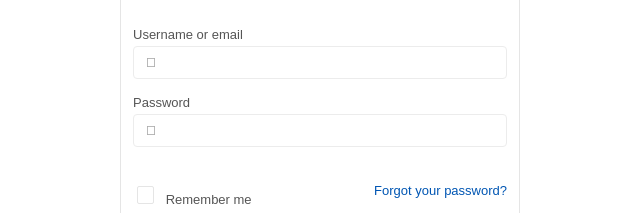
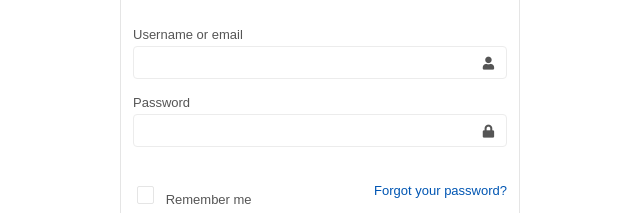
Before and after one commit to jesswu1551/jesswu1551.github.io, a plain HTML site: page login_page/login_page.html in a window 1280 px wide. Shown: the part 254-467 px from the top of the page, 320-960 px from the left. Drawn offline with Linux system fonts and the light colour scheme.

Commit message:
modify form input icon

```diff
--- a/login_page/login_page.css
+++ b/login_page/login_page.css
@@ -1,6 +1,4 @@
-* {
-  box-sizing: border-box;
-}
+* { box-sizing: border-box; }
 
 body {
   margin: 0;
@@ -29,14 +27,16 @@ nav a { text-decoration: none; }
   position: absolute;
   top: 50%;
   left: 50%;
-  transform: translate(-200px,-200px);
+  transform: translate(-200px, -200px);
   margin: auto;
 }
 
+/* tab style : sign in & register */
 .tabset {
   width: 400px;
   border: 1px solid #e5e5e5;
   border-radius: 4px;
+
 }
 
 .tabset > input[type="radio"] {
@@ -49,10 +49,10 @@ nav a { text-decoration: none; }
   padding: 15px;
   margin: 0;
   width: 50%;
-  text-align: center;
   font-size: 16px;
   border-bottom: 1px solid #e5e5e5;
   background-color: #fafafa;
+  text-align: center;
   cursor: pointer;
 }
 
@@ -63,13 +63,9 @@ nav a { text-decoration: none; }
 
 .tabset > input:checked + label {
   color: #000;
+  font-weight: bold;
   border-bottom: 2px solid #6666c4;
-  font-weight: bold;
   background-color: #fff;
-}
-
-.tab-panels {
-  padding-top: 80px;
 }
 
 .tabset > label:first-of-type {
@@ -79,6 +75,11 @@ nav a { text-decoration: none; }
 
 .tabset > label:last-of-type {
   border-top-right-radius: 4px;
+}
+
+/* form content */
+.tab-panels {
+  padding-top: 80px;
 }
 
 .tabset .tab-panel {
@@ -139,10 +140,10 @@ input[type=checkbox] {
 input[type=checkbox]:after {
   content: "";
   display: inline-block;
-  visibility: visible;
-  padding-left: 3px;
   width: 12px;
   height: 16px;
+  padding-left: 3px;
+  visibility: visible;
   color: #0056b3;
   border: 1px solid #e5e5e5;
   border-radius: 2px;
@@ -153,22 +154,29 @@ input[type=checkbox]:checked:after {
   font-weight: bold;
 }
 
-.input-icon input {
-  font-family: FontAwesome, sans-serif;
+/* icons inside input */
+.password-icons .password-icon {
+  position: absolute;
+  top: 178px;
+  right: 26px;
 }
 
-::-webkit-input-placeholder {
+.username-icons .username-icon {
+  position: absolute;
+  top: 110px;
+  right: 26px;
+}
+
+/* ::-webkit-input-placeholder {
   direction: rtl;
-}
+} */
 
 .forgot {
   float: left;
   width: 50%;
 }
 
-.forgot > label:hover {
-  cursor: pointer;
-}
+.forgot > label:hover { cursor: pointer; }
 
 .forgot-psword > a {
   float: right;
@@ -176,13 +184,9 @@ input[type=checkbox]:checked:after {
   text-decoration: none;
 }
 
-.forgot-psword:hover > a {
-  text-decoration: underline;
-}
+.forgot-psword:hover > a { text-decoration: underline; }
 
-.home-btn {
-  text-align: center;
-}
+.home-btn { text-align: center; }
 
 #home-btn {
   width: 100px;
--- a/login_page/login_page.html
+++ b/login_page/login_page.html
@@ -37,13 +37,16 @@
         <div class="tab-panels">
           <section id="signin" class="tab-panel">
             <form>
-              <div class="input-icon">
-                <label>Username or email</label>
-                <input type="text" title="This field is required." placeholder="&#xf406">
+              <label>Username or email</label>
+              <div class="username-icons">
+                <!-- <input class="fas" type="text" title="This field is required." placeholder="&#xf007"> -->
+                <input type="text" title="This field is required.">
+                <span class="username-icon"><i class="fas fa-user"></i></span>
               </div>
-              <div class="input-icon">
-                <label>Password</label>
-                <input type="password" title="This field is required." placeholder="&#xf023">
+              <label>Password</label>
+              <div class="password-icons">
+                <input type="password" title="This field is required.">
+                <span class="password-icon"><i class="fas fa-lock"></i></span>
               </div>
               <div style="margin: 20px 0;">
                 <div class="forgot">
```
